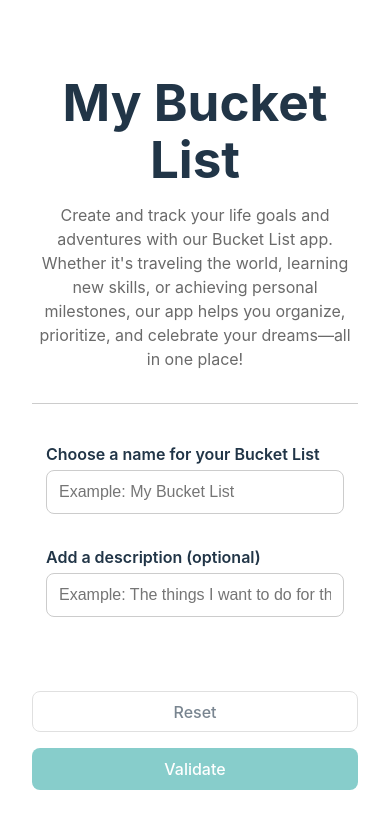
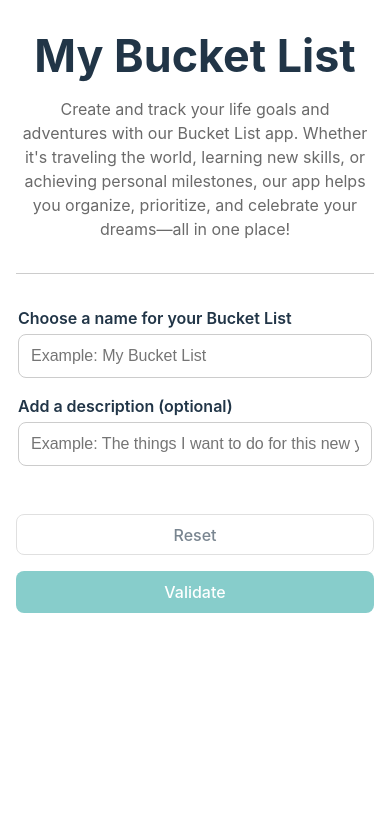
Before and after one commit to pierrejarry/my-bucket-list, a React (Vite) app: page / in a window 390 px wide. Shown: the top 828 px of the page. Built offline with nearby package versions, Linux system fonts and the light colour scheme.

Commit message:
CSS improvement on mobile

```diff
--- a/src/App.css
+++ b/src/App.css
@@ -6,7 +6,7 @@ section {
 #root {
   max-width: 1280px;
   margin: 0 auto;
-  padding: 2rem;
+  padding: 2rem 1rem;
   text-align: center;
   width: 100%;
 }
@@ -35,6 +35,7 @@ form {
   fieldset {
     border: 0;
     margin-bottom: 1rem;
+    padding: 0;
   }
 
   label {
@@ -56,6 +57,10 @@ form {
 /* Responsive */
 
 @media only screen and (min-width: 600px) {
+  #root {
+    padding: 2rem;
+  }
+
   .new-item-container {
     flex-direction: row;
   }
--- a/src/components/Button/Button.css
+++ b/src/components/Button/Button.css
@@ -85,7 +85,7 @@ button {
   flex-direction: column;
   gap: 1rem;
   justify-content: center;
-  margin: 4rem 0 0;
+  margin: 3rem 0 0;
 
   &.flex-start {
     justify-content: flex-start;
@@ -99,6 +99,7 @@ button {
 @media only screen and (min-width: 600px) {
   .btn-container {
     flex-direction: row;
+    margin: 4rem 0 0;
   }
 
   button {
--- a/src/index.css
+++ b/src/index.css
@@ -47,7 +47,13 @@ a:hover {
 }
 
 h1 {
-  font-size: 3.2em;
+  font-size: 2.8em;
   line-height: 1.1;
-  margin-bottom: 0;
+  margin: 0;
 }
+
+@media only screen and (min-width: 600px) {
+  h1 {
+    font-size: 3.2em;
+  }
+}
```
